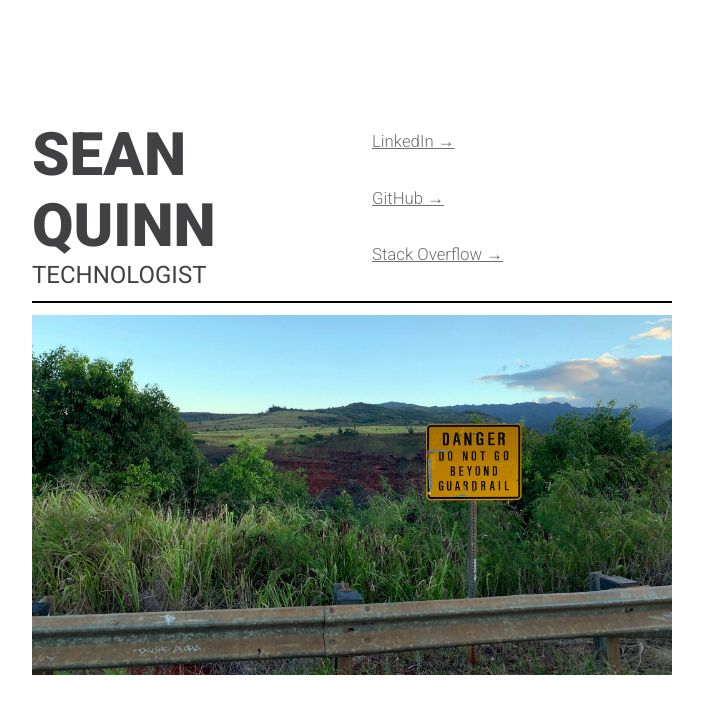
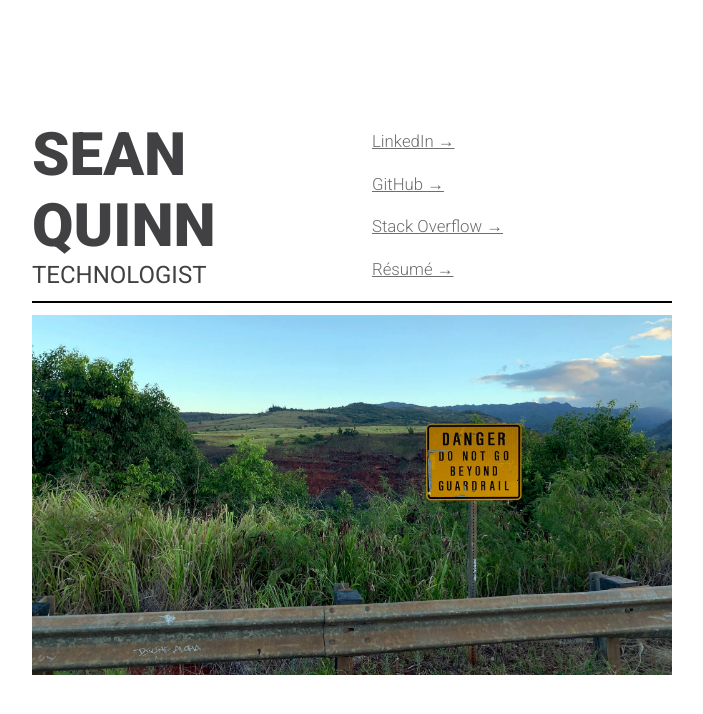
Before and after one commit to esqew/sfq.xyz, a website built with webpack: page src/index.html in a window 1280 px wide. Shown: the whole page, without its empty margins (288-991 px from the left). Built offline with nearby package versions, Linux system fonts and the light colour scheme.

Commit message:
added resume link to index (fixes #4)

```diff
--- a/src/index.html
+++ b/src/index.html
@@ -35,6 +35,7 @@
             <div class="social-link"><a class="color-light" href="https://github.com/esqew">GitHub &rarr;</a></div>
             <div class="social-link"><a class="color-light" href="https://stackoverflow.com/users/269970/esqew">Stack
                     Overflow &rarr;</a></div>
+            <div class="social-link"><a class="color-light" href="resume-web.pdf">R&eacute;sum&eacute; &rarr;</a></div>
         </div>
         <div id="break">
             <hr />
```
